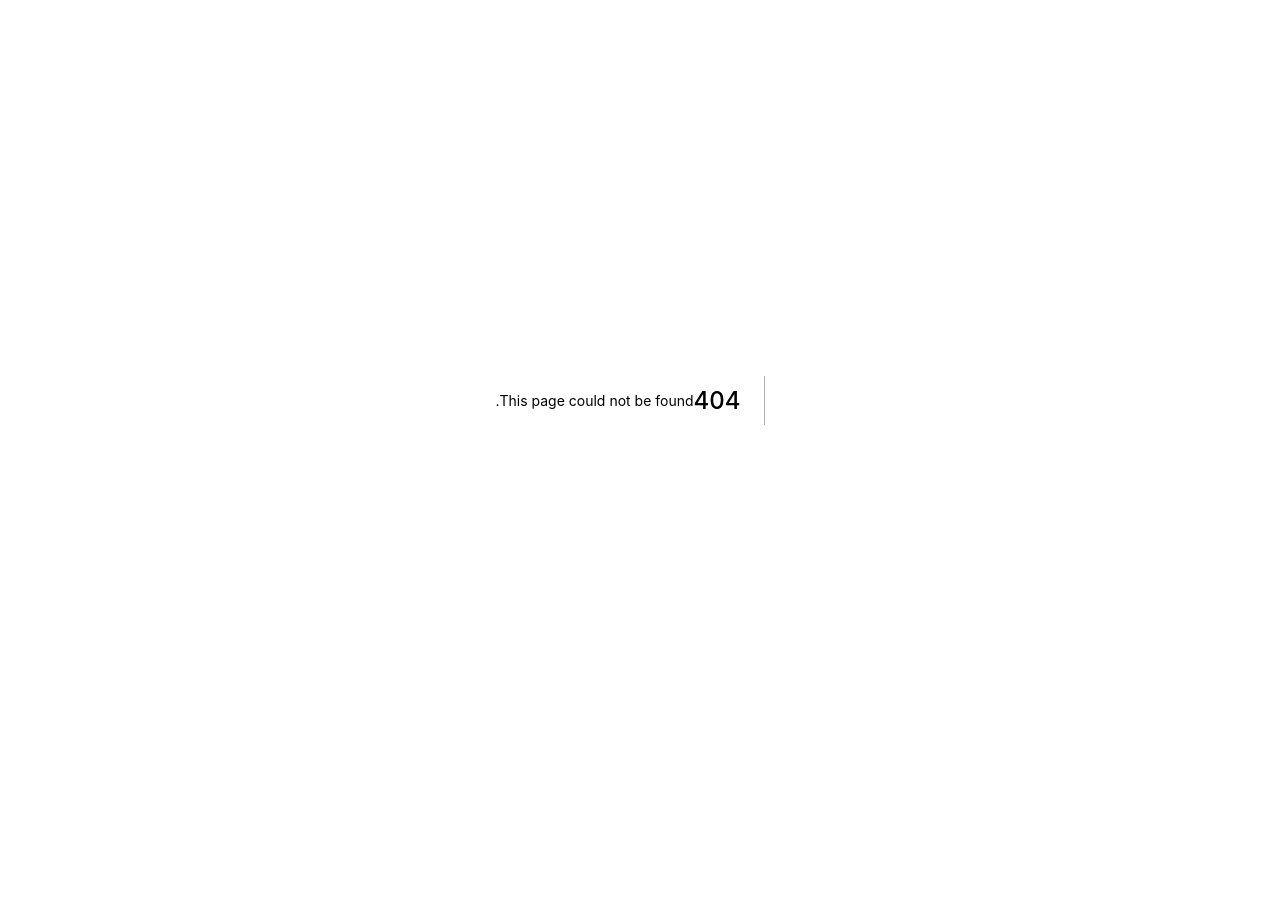
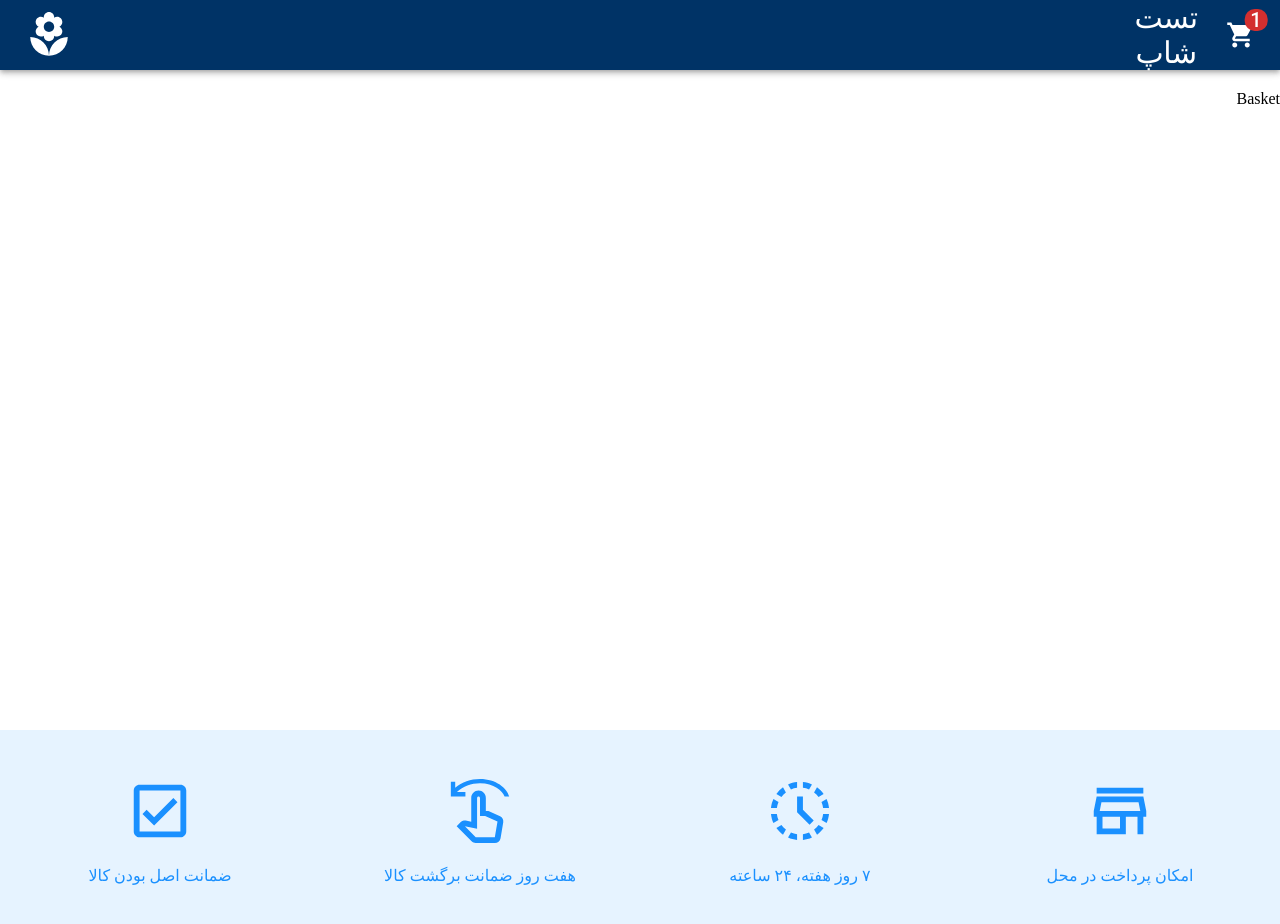
Before and after one commit to omids0/test-shop, a Next.js app: page /basket in a window 1280 px wide. Before the commit this address had no page. Shown: the top 924 px of the page. Before the commit the page ends 800 px from the top, so only its background shows below. Built offline with nearby package versions, Linux system fonts and the light colour scheme.

Commit message:
basket added

```diff
--- /dev/null
+++ b/components/Basket.js
@@ -0,0 +1,8 @@
+import React from 'react'
+import Layout from './Layout'
+
+export default function Basket() {
+  return (
+    <Layout>Basket</Layout>
+  )
+}
--- a/components/Header.js
+++ b/components/Header.js
@@ -24,6 +24,7 @@ export default function Header() {
               justifyContent: "space-between",
             }}
           >
+            <Link href='/basket' passHref>
             <Badge
               badgeContent={1}
               color="error"
@@ -37,6 +38,7 @@ export default function Header() {
             >
               <ShoppingCartIcon color="#ffffff" sx={{ fontSize: "3rem" }} />
             </Badge>
+            </Link>
             <Typography variant="h1" component="h1" sx={{ fontSize: "3rem" }}>
               تست شاپ
             </Typography>
--- /dev/null
+++ b/pages/basket.js
@@ -0,0 +1,10 @@
+import React from 'react'
+import Basket from '../components/Basket'
+
+export default function basket() {
+  return (
+    <div>
+        <Basket />
+    </div>
+  )
+}
```
